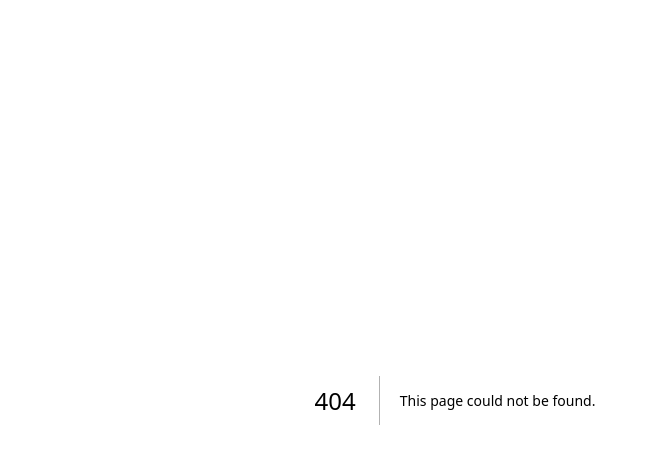
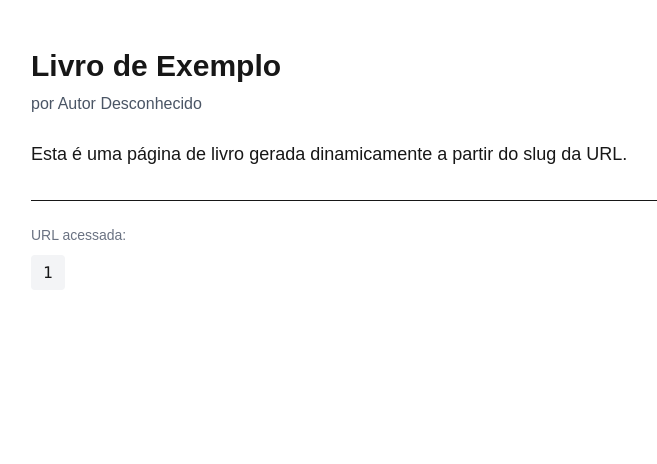
Before and after one commit to leandromoda/livraria-alexandria, a Next.js app: page /livros/1 in a window 1280 px wide. Before the commit this address had no page. Shown: the top 464 px of the page, without its empty margins (185-842 px from the left). Built offline with nearby package versions, Linux system fonts and the light colour scheme.

Commit message:
Create page.tsx

```diff
--- /dev/null
+++ b/app/livros/[slug]/page.tsx
@@ -0,0 +1,39 @@
+type LivroPageProps = {
+  params: {
+    slug: string;
+  };
+};
+
+export default function LivroPage({ params }: LivroPageProps) {
+  const livro = {
+    titulo: "Livro de Exemplo",
+    autor: "Autor Desconhecido",
+    descricao:
+      "Esta é uma página de livro gerada dinamicamente a partir do slug da URL.",
+  };
+
+  return (
+    <main className="max-w-4xl mx-auto px-6 py-12">
+      <h1 className="text-3xl font-bold mb-2">
+        {livro.titulo}
+      </h1>
+
+      <p className="text-gray-600 mb-6">
+        por {livro.autor}
+      </p>
+
+      <p className="text-lg mb-8">
+        {livro.descricao}
+      </p>
+
+      <div className="border-t pt-6">
+        <p className="text-sm text-gray-500 mb-4">
+          URL acessada:
+        </p>
+        <code className="bg-gray-100 px-3 py-2 rounded">
+          {params.slug}
+        </code>
+      </div>
+    </main>
+  );
+}
```
